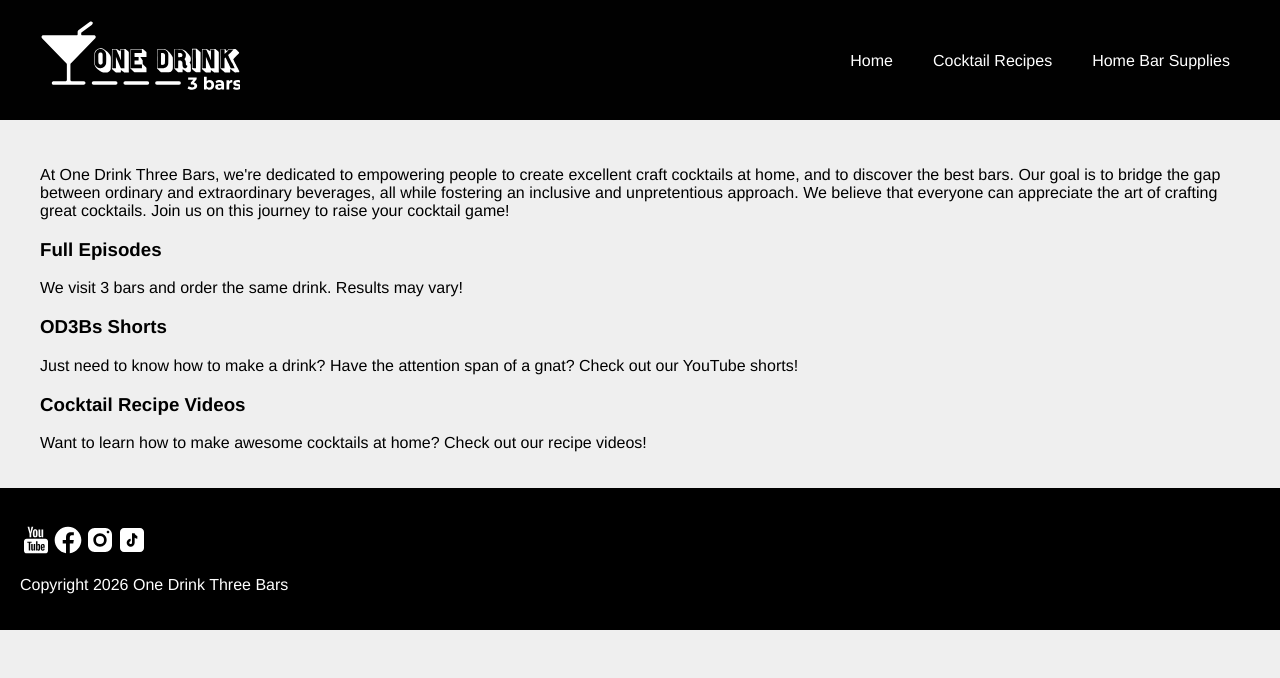
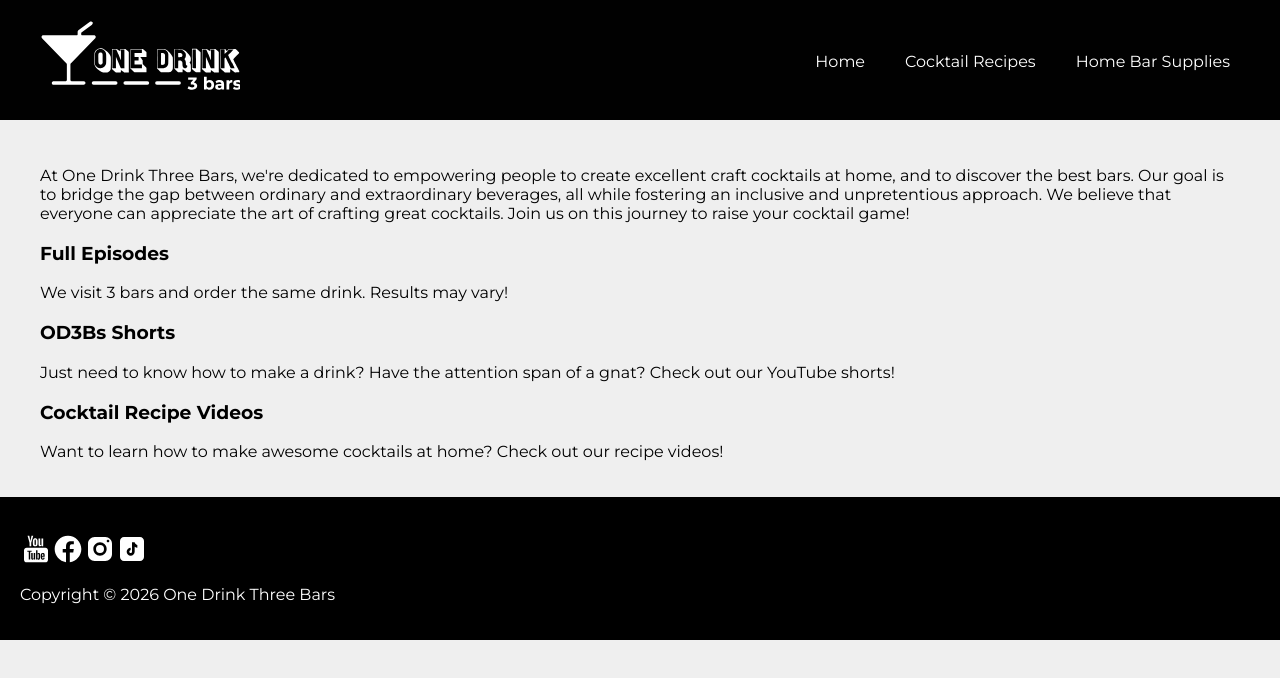
Before and after one commit to violetcrumble/od3b-fe, a Next.js app: page / in a window 1280 px wide. Shown: the top 678 px of the page. Built offline with nearby package versions, Linux system fonts and the light colour scheme.

Commit message:
adding next/font

```diff
--- a/components/Cards/AmazonListingCard/AmazonListingCard.styled.js
+++ b/components/Cards/AmazonListingCard/AmazonListingCard.styled.js
@@ -8,10 +8,10 @@ export const AmazonListingCardStyles = styled.div`
 
   h2 {
     font-size: 16px;
+    font-weight: normal;
   }
 
   .product-info {
-
     padding: 10px;
     width: 50%;
   }
@@ -30,7 +30,6 @@ export const AmazonListingCardStyles = styled.div`
     color: #fff;
     padding: 3px;
     text-align: center;
-    font-weight: bold;
     text-decoration: none;
   }
 
--- a/components/Footer/Footer.js
+++ b/components/Footer/Footer.js
@@ -7,6 +7,6 @@ var currentTime = new Date();
 export default function Footer() {
   return <FooterStyles>
     <SocialLinks />
-    <p>Copyright {currentTime.getFullYear()} One Drink Three Bars</p>
+    <p>Copyright &copy; {currentTime.getFullYear()} One Drink Three Bars</p>
   </FooterStyles>;
 }
--- a/components/Header/Header.styled.js
+++ b/components/Header/Header.styled.js
@@ -1,5 +1,5 @@
 import styled from 'styled-components';
-import { headerHeight, themeColors } from '../../utils/stylevars';
+import { headerHeight, themeColors, zIndices } from '../../utils/stylevars';
 
 export const HeaderStyles = styled.header`
   background-color: ${themeColors.baseColor};
@@ -8,6 +8,7 @@ export const HeaderStyles = styled.header`
   position: fixed;
   height: ${headerHeight}px;
   padding: 10px 30px;
+  z-index: ${zIndices.header};
 
   .logo {
     float: left;
--- a/pages/_app.js
+++ b/pages/_app.js
@@ -1,5 +1,6 @@
 import { createGlobalStyle } from 'styled-components';
 import { themeColors } from '../utils/stylevars';
+import { montserrat } from '../utils/fonts';
 
 const GlobalStyles = createGlobalStyle`
 html,
@@ -19,7 +20,9 @@ function MyApp({ Component, pageProps }) {
   return (
     <>
       <GlobalStyles />
+      <div className={montserrat.className}>
       <Component {...pageProps} />
+      </div>
     </>
   );
 }
--- a/pages/cocktail-recipes/[recipeUrlSlug].js
+++ b/pages/cocktail-recipes/[recipeUrlSlug].js
@@ -5,7 +5,7 @@ import ContentWrapper from '../../components/ContentWrapper';
 
 const URL = process.env.STRAPIBASEURL;
 
-const query = `{recipes {
+const query = `{recipes(pagination: { limit: 300 }) {
   data {
     attributes {
       title
--- a/pages/cocktail-recipes/index.js
+++ b/pages/cocktail-recipes/index.js
@@ -11,7 +11,7 @@ export async function getStaticProps(context) {
       'content-type': 'application/json',
     },
     body: JSON.stringify({
-      query: `{recipes {
+      query: `{recipes(pagination: { limit: 300 }) {
         data {
           attributes {
             title
--- a/pages/home-bar-supplies/index.js
+++ b/pages/home-bar-supplies/index.js
@@ -12,7 +12,7 @@ export async function getStaticProps(context) {
       'content-type': 'application/json',
     },
     body: JSON.stringify({
-      query: `{products {
+      query: `{products(pagination: { limit: 300 }) {
         data {
           attributes {
             AmazonLink
--- a/pages/index.js
+++ b/pages/index.js
@@ -1,5 +1,6 @@
 import Head from 'next/head';
 import ContentWrapper from '../components/ContentWrapper';
+
 
 export default function Home() {
   return (
--- /dev/null
+++ b/utils/fonts.js
@@ -0,0 +1,2 @@
+import { Montserrat } from 'next/font/google';
+export const montserrat = Montserrat({ subsets: ['latin'] });
--- a/utils/stylevars.js
+++ b/utils/stylevars.js
@@ -21,4 +21,8 @@ export const themeColors = {
     brandColorTertiary: "#fe5242", //sunset orange
 }
 
+export const zIndices = {
+    header: "500"
+}
+
 export const headerHeight = 120;
```
